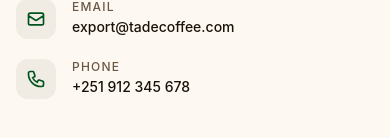
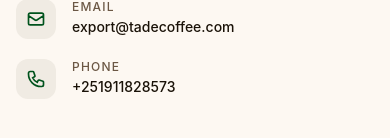
Before and after one commit to natnaelTy/Nensebo, a Next.js app: page /contact in a window 390 px wide. Shown: the part 764-902 px from the top of the page. Built offline with nearby package versions, Linux system fonts and the light colour scheme.

Commit message:
chore: update phone number format in contact details

```diff
--- a/app/(allroutes)/contact/page.tsx
+++ b/app/(allroutes)/contact/page.tsx
@@ -33,7 +33,7 @@ const contactDetails = [
       </svg>
     ),
     label: "Phone",
-    value: "+251 912 345 678",
+    value: "+251911828573",
   },
 ];
 
```
